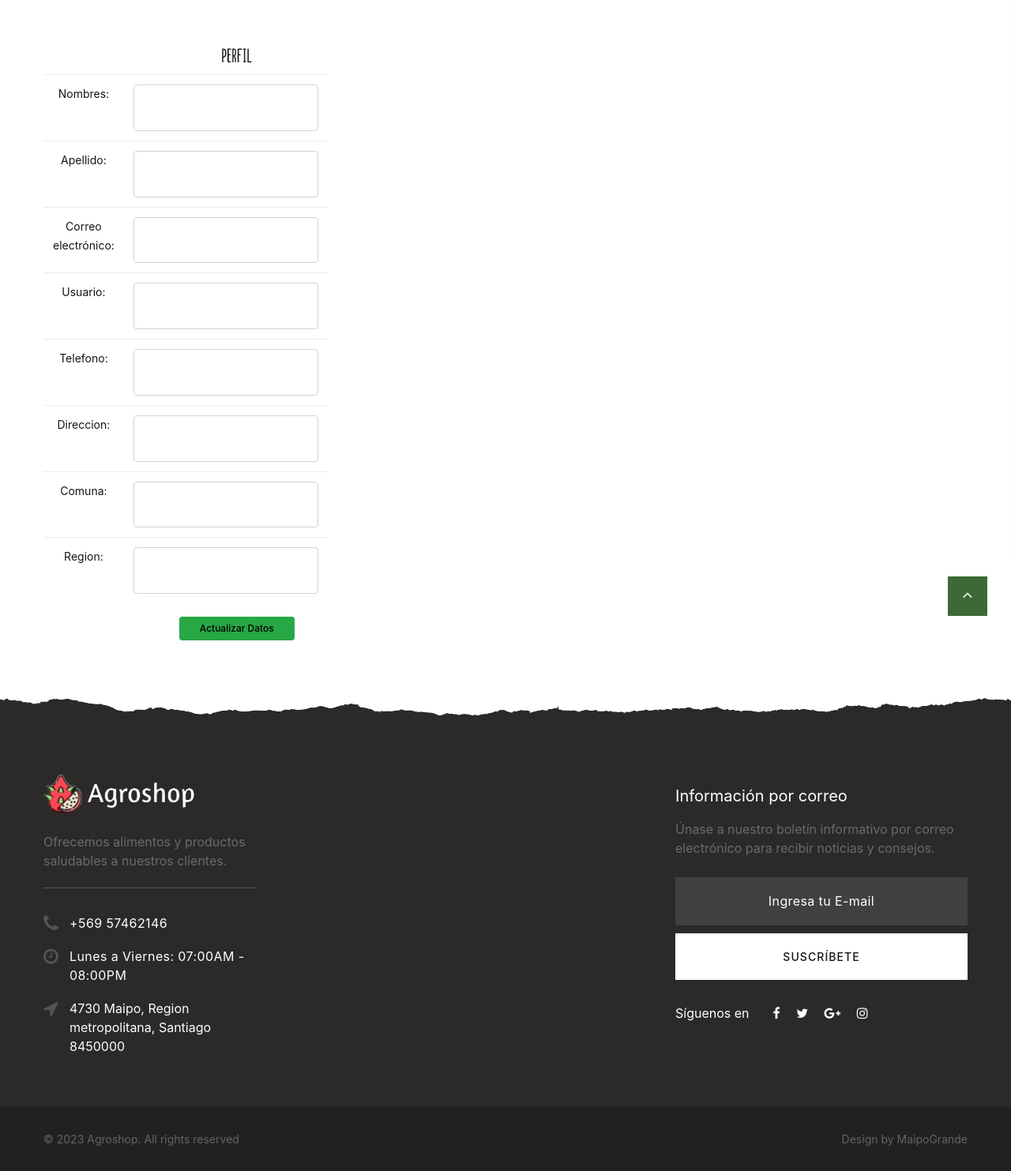
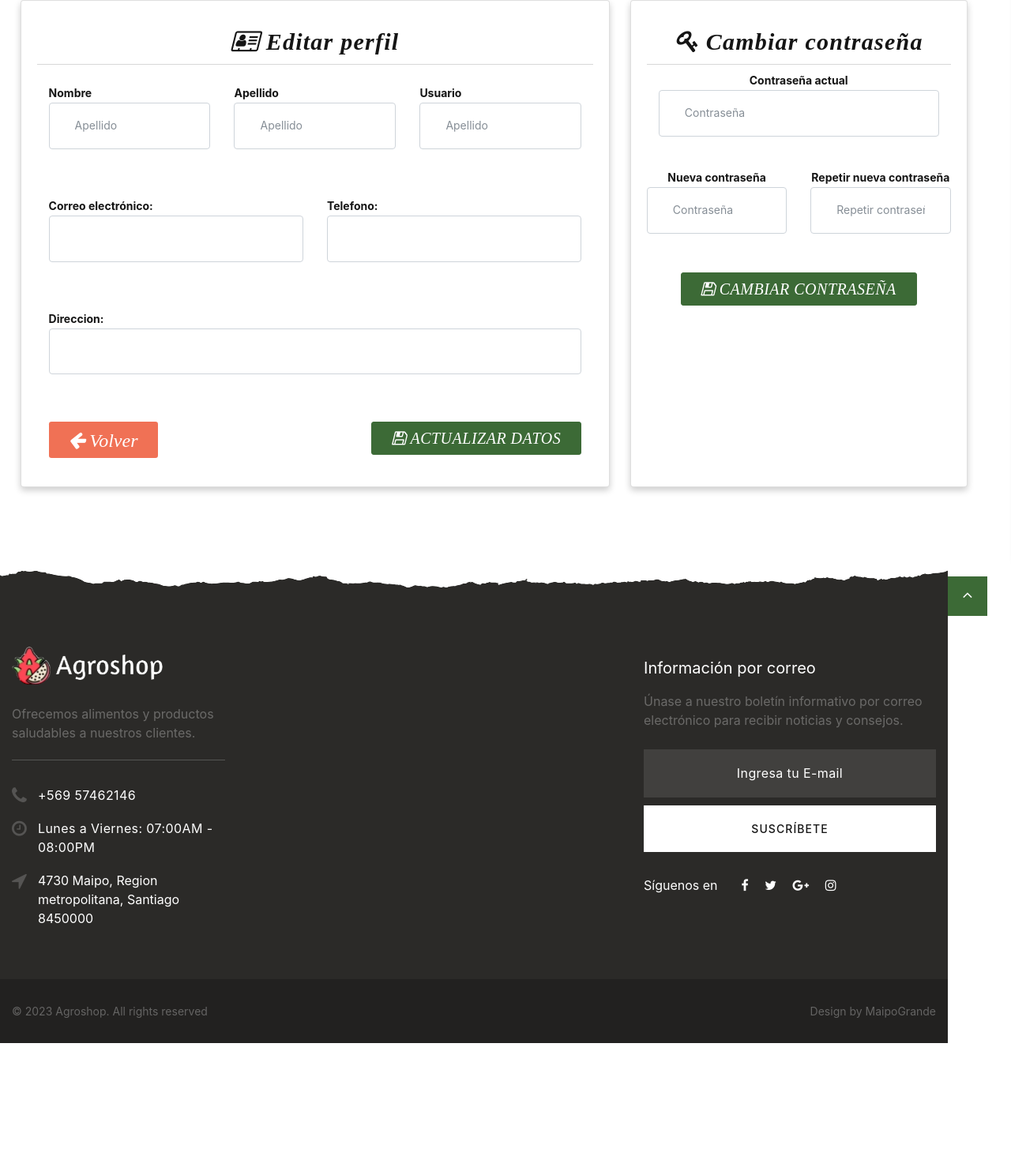
Before and after one commit to CrisHenzp/agroshop, a PHP site: page /editar_perfil.php in a window 1280 px wide. Shown: the part 90-1573 px from the top of the page at 79% size. After the commit the page ends 1411 px from the top, so only its background shows below. Run offline with PHP 8.4, Linux system fonts and the light colour scheme; data that the repository does not hold is empty.

Commit message:
V.1.1
Front de editar perfil, datosusuarios,crearproductos, y algunas otras cositas

```diff
--- a/editar_perfil.php
+++ b/editar_perfil.php
@@ -11,77 +11,117 @@
 
 <?php include("header.php"); ?>
 
-<div class="container">
-    <div class="row">
-        <form method="post" id="perfil">
-            <div class="col-xs-12 col-sm-12 col-md-12 col-lg-12 toppad">
-                <div class="panel panel-success"><br>
-                    <h2 class="panel-title">
-                        <center>
-                            <font size="5"><i class='glyphicon glyphicon-user'></i>PERFIL</font>
-                        </center>
-                    </h2>
-                    <div class="panel-body">
+
+<div class="row" style="margin:auto;height: auto">
+        <div class="card card-body col-7" style="margin-left:2%">
+            <h3 >
+            <i class='fa fa-address-card-o' style="font-family:Poppins;font-size:30px;font-weight:bold"> Editar perfil</i>
+            </h3>
+            <hr>
+            <div class="form-group" style="text-align:left;font-weight:bold">
+                <form method="post" id="perfil">
+                <div class="container mt-4" style="font-weight:bold">
                         <div class="row">
-                            <div class=" col-md-9 col-lg-9 ">
-                                <table class="table table-condensed">
-                                    <tbody>
-                                        <tr>
-                                            <td class='col-md-3'>Nombres:</td>
-                                            <td><input type="text" class="form-control input-sm" name="nombre"
-                                                    value="<?php echo $row[''] ?>" required></td>
-                                        </tr>
-                                        <tr>
-                                            <td>Apellido:</td>
-                                            <td><input type="text" class="form-control input-sm" name="apellido"
-                                                    value="<?php echo $row[''] ?>" required></td>
-                                        </tr>
-                                        <tr>
-                                            <td>Correo electrónico:</td>
-                                            <td><input type="email" class="form-control input-sm" name="correo"
-                                                    value="<?php echo $row[''] ?>"></td>
-                                        </tr>
-                                        <tr>
-                                            <td>Usuario:</td>
-                                            <td><input type="text" class="form-control input-sm" required name="usuario"
-                                                    value="<?php echo $row[''] ?>"></td>
-                                        </tr>
-                                        <tr>
-                                            <td>Telefono:</td>
-                                            <td><input type="text" class="form-control input-sm" required
-                                                    name="telefono" value="<?php echo $row[''] ?>"></td>
-                                        </tr>
-                                        <tr>
-                                            <td>Direccion:</td>
-                                            <td><input type="text" class="form-control input-sm" name="direccion"
-                                                    value="<?php echo $row[""]; ?>" required></td>
-                                        </tr>
-                                        <tr>
-                                            <td>Comuna:</td>
-                                            <td><input type="text" class="form-control input-sm" name="comuna"
-                                                    value="<?php echo $row[""]; ?>" required></td>
-                                        </tr>
-                                        <tr>
-                                            <td>Region:</td>
-                                            <td><input type="text" class="form-control input-sm" name="region"
-                                                    value="<?php echo $row[""]; ?>"></td>
-                                        </tr>
-                                    </tbody>
-                                </table>
+                            <div class="col">
+                                <label for="nombre" >Nombre</label>
+                                <input type="text" class="form-control"name="nombre" value="<?php echo $row[''] ?>" placeholder="Apellido" required>
                             </div>
-                            <div class='col-md-12' id="resultados_ajax"></div><!-- Carga los datos ajax -->
+                            <div class="col">
+                                <label for="apellido" >Apellido</label>
+                                <input type="text" class="form-control " name="apellido" value="<?php echo $row[''] ?>" placeholder="Apellido" required>
+                            </div>
+                            <div class="col">
+                                <label for="apellido" >Usuario</label>
+                                <input type="text" class="form-control " name="usuario" value="<?php echo $row[''] ?>" placeholder="Apellido" required>
+                            </div>
                         </div>
                     </div>
-                    <div class="panel-footer text-center">
-                        <button type="submit" class="btn btn-sm btn-success"><i class="glyphicon glyphicon-refresh"></i>
-                            Actualizar Datos</button>
+
+                    <div class="container" style="font-weight:bold">
+                    <div class="row">
+                        <div class="col">
+                            <label>Correo electrónico:</label>
+                            <input type="email" class="form-control" name="correo"value="<?php echo $row[''] ?>">
+                        </div>
+                        <div class="col">
+                            <label>Telefono:</label>
+                            <input type="text" class="form-control" required name="telefono" value="<?php echo $row[''] ?>">
+                        </div>
                     </div>
-                </div>
+                    </div>
+
+                    <div class="container " style="font-weight:bold">
+                        <div class="row">
+                            <div class="col">
+                            <label>Direccion:</label>
+                            <input type="text" class="form-control " name="direccion" value="<?php echo $row[""]; ?>" required>
+                            </div>
+                        </div>
+                    </div>
+
+                    <div class="container">
+                        <div class="row">
+                                <div class="col">
+                                    <a   href="menu_usuario.php" class="btn btn-sm  " style="background-color:#F07155;border:none;"><i class="fa fa-arrow-left fa-2x" style="color:white;" > Volver </i></a>
+                                </div>
+                            <div class="col">
+                            </div>
+                                <div class="col">
+                                    <button type="submit" class="btn btn-sm btn-primary" style="font-size:10px"><i class="fa fa-floppy-o fa-2x"  style="color:white;">  Actualizar datos</i></button>
+                                </div>
+                        </div>
+                    </div>
+                </form>
             </div>
+        </div>
+
+    <div  class="col-md-4 card card-body" style="margin-left:2%">
+        <h3 >
+            <i class='fa fa-key' style="font-family:Poppins;font-size:30px;font-weight:bold"> Cambiar contraseña</i>
+        </h3>
+        <hr>
+        <div class="row mt-2" style="margin:auto;height: auto">
+        <form method="post" id="newpass">
+                    <div class="container " style="font-weight:bold">
+                    <div class="row">
+                            <div class="col">
+                                <label for="contra" >Contraseña actual</label>
+                                <input type="text" class="form-control"name="contra" value="<?php echo $row[''] ?>" placeholder="Contraseña" required>
+                            </div>
+                        <div class="row">
+                            <div class="col">
+                                <label for="contra" >Nueva contraseña</label>
+                                <input type="text" class="form-control"name="contra" value="<?php echo $row[''] ?>" placeholder="Contraseña" required>
+                            </div>
+                            <div class="col">
+                                <label for="contra2" >Repetir nueva contraseña</label>
+                                <input type="text" class="form-control " name="contra2" value="<?php echo $row[''] ?>" placeholder="Repetir contraseña" required>
+                            </div>
+                        </div>
+                    </div>
+                    <div class="container">
+                        <div class="row">
+                                <div class="col">
+
+                                </div>
+                            <div class="col">
+                            </div>
+                                <div class="col mt-5">
+                                    <button type="submit" class="btn btn-sm btn-primary" style="font-size:10px"><i class="fa fa-floppy-o fa-2x"  style="color:white;"> Cambiar contraseña</i></button>
+                                </div>
+                        </div>
+                    </div>
+
+                    </div>
         </form>
+
+
+
+
     </div>
 </div>
-<br><br><br><br>
+
+
 <?php
 include("footer.php");
 ?>
--- a/footer.php
+++ b/footer.php
@@ -1,4 +1,4 @@
-<footer class="section footer-variant-2 footer-modern context-dark section-top-image section-top-image-dark">
+<footer class="section footer-variant-2 footer-modern context-dark section-top-image section-top-image-dark" style="margin-top:10%">
   <div class="footer-variant-2-content">
     <div class="container">
       <div class="row row-40 justify-content-between">
--- a/header.php
+++ b/header.php
@@ -13,8 +13,8 @@
 <head>
   <title>Agroshop</title>
   <meta name="format-detection" content="telephone=no">
-  <meta name="viewport"
-    content="width=device-width, height=device-height, initial-scale=1.0, maximum-scale=1.0, user-scalable=0">
+  <meta name="viewport" content="width=device-width, initial-scale=1">
+  <!meta name="viewport" content="width=device-width, height=device-height, initial-scale=1.0, maximum-scale=1.0, user-scalable=0">
   <meta http-equiv="X-UA-Compatible" content="IE=edge">
   <meta charset="utf-8">
   <link rel="icon" href="public/images/favicon.ico" type="image/x-icon">
@@ -23,6 +23,9 @@
   <link rel="stylesheet" href="Public/css/bootstrap.css">
   <link rel="stylesheet" href="Public/css/fonts.css">
   <link rel="stylesheet" href="Public/css/style.css">
+  <link href="https://fonts.googleapis.com/icon?family=Material+Icons"
+      rel="stylesheet">
+
 </head>
 
 <div class="preloader">
@@ -162,16 +165,17 @@
 
                     <h3 class="username text-center"> </h3>
 
-                    <a href="editar_perfil.php" class="btn btn-primary btn-block"><b>Editar Perfil</b></a>
-                    <a href="menu_usuario.php" class="btn btn-primary btn-block"><b>Historial de Compra</b></a>
-                    <a href="menu_admin.php" class="btn btn-primary btn-block"><b>administrador</b></a>
-                    <a href="menu_comerciante.php" class="btn btn-primary btn-block"><b>comerciante</b></a>
+                    <a href="editar_perfil.php" class="btn btn-primary btn-block" role="button"><b>Editar Perfil</b></a>
+                    <a href="historial.compra.php" class="btn btn-primary btn-block"><b>Historial de Compra</b></a>
+                    <a href="menu_usuario.php" class="btn btn-primary btn-block"><b>Usuario</b></a>
+                    <a href="menu_admin.php" class="btn btn-primary btn-block"><b>Administrador</b></a>
+                    <a href="menu_comerciante.php" class="btn btn-primary btn-block"><b>Comerciante</b></a>
                     <?php if ($usuarios == $usuarios): ?>
                       <a href="registrar.php" class="btn btn-primary btn-block"><b>Iniciar sesion</b></a>
 
                     <?php endif; ?>
 
-                    <?php if ($usuarios ==NULL): ?>
+                    <?php if ($usuarios == NULL): ?>
                     <a class="btn btn-primary btn-block" action="login/cerrar.session.php"><b>Cerrar Sesion</b></a>
                     <?php endif; ?>
                   </div>
@@ -188,4 +192,5 @@
         </div>
       </nav>
     </div>
+
   </header>
--- a/login/ingreso.php
+++ b/login/ingreso.php
@@ -7,7 +7,7 @@
 session_start();
 
 
-$consulta = "SELECT*FROM usuario where usu_usuario = '$usuario' and usu_pass = '$passwd'";
+$consulta = "SELECT*FROM usuario where usu_nombre = '$usuario' and usu_pass = '$passwd'";
 $resultado = mysqli_query($conexion,$consulta);
 
 $filas = mysqli_fetch_assoc($resultado);
@@ -31,7 +31,7 @@
 }else{
     ?>
 
-    <h1 classs = "bad">ERROR EN LA AUNTENTUTIFICACION</h1>
+    <h1 class = "bad">ERROR EN LA AUNTENTUTIFICACION</h1>
     <?php
 
 }
--- a/menu_comerciante.php
+++ b/menu_comerciante.php
@@ -35,7 +35,7 @@
                     </svg>
                     <h5 class="card-title">Crear un Producto</h5>
                     <p class="card-text">Ver tus productos y modificarlos</p>
-                    <a href="crear_producto.php" class="btn btn-primary">Ir a Mis Productos</a>
+                    <a href="crear.producto.php" class="btn btn-primary">Ir a Mis Productos</a>
                 </div>
             </div>
         </div>
```
Also changed, not shown: crear.producto.php (+47 -21 lines), datos.usuarios.php (+42 -33 lines), venta.php (+4 -7 lines), Public/images/frutaejemplo1.jpg (added).
